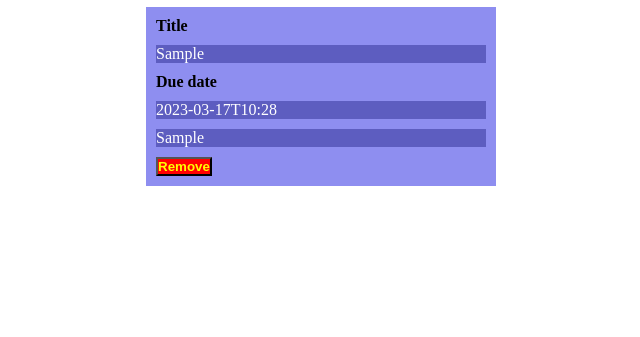
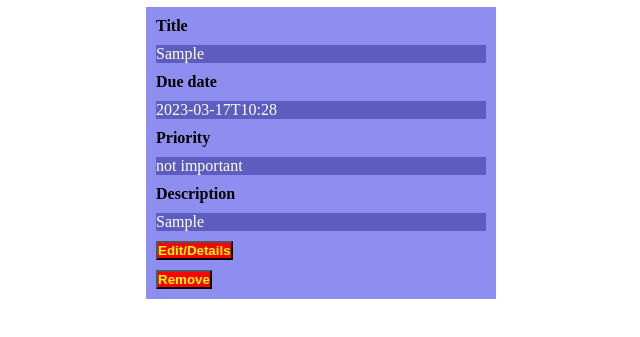
Before and after one commit to aleksandar-code/todoList, a website built with webpack: page src/index.html in a window 1280 px wide. Both pictures are taken after typing "Sample", "Sample", "Sample" into the empty fields and a click on the button "Add todo". Shown: the part 379-716 px from the top of the page, without its empty margins (319-959 px from the left). Built offline with nearby package versions, Linux system fonts and the light colour scheme.

Commit message:
Fix form value removal after submit

```diff
--- a/src/index.css
+++ b/src/index.css
@@ -82,7 +82,7 @@ button[type="submit"] {
   align-self: flex-start;
 }
 
-.details-todo {
+.edit-todo {
   background-color: red;
   color: yellow;
   font-weight: bold;
--- a/src/index.html
+++ b/src/index.html
@@ -25,7 +25,7 @@
           required
         />
         <label for="priority">Priority</label>
-        <select name="priority" id="priority" required>
+        <select name="priority" id="priority">
           <option value="not important">Not important</option>
           <option value="not urgent">Not urgent</option>
           <option value="important">Important</option>
--- a/src/index.js
+++ b/src/index.js
@@ -54,13 +54,6 @@ const removeTodo = (uuid, htmlElement) => {
   console.log(project.getTodoList());
 };
 
-// const showTodoDetails = (uuid, htmlElement) => {
-//   const project = getProject();
-//   console.log(htmlElement.children);
-//   const todo = project.getTodoWithUuid(uuid);
-//   htmlElement.innerHTML += `<p>${todo.description}</p>`;
-// };
-
 const viewTodo = (todo) => {
   const element = document.createElement("div");
   const todoBox = document.getElementById("todo-box");
@@ -68,16 +61,14 @@ const viewTodo = (todo) => {
   element.dataset.todoUuid = todo.getUuid();
   element.innerHTML = `<span>Title</span><p>${todo.getTitle()}</p><span>Due date</span><p>${
     todo.dueDate
-  }</p><p>${todo.description}</p><button class="remove-todo">Remove</button>`;
+  }</p><span>Priority</span><p>${todo.priority}</p><span>Description</span><p>${
+    todo.description
+  }</p><button class="edit-todo">Edit/Details</button><button class="remove-todo">Remove</button>`;
 
   element.lastChild.onclick = (e) => {
     removeTodo(e.composedPath()[1].dataset.todoUuid, e.composedPath()[1]);
   };
-  // element.children[2].onclick = (e) => {
-  //   console.log("show details");
-  //   showTodoDetails(e.composedPath()[1].dataset.todoUuid, e.composedPath()[1]);
-  // };
-  // <button class='details-todo'>Details</button>
+  // element.children[8] expand todo here
 
   todoBox.appendChild(element);
 };
@@ -89,6 +80,7 @@ const viewProject = () => {
   todos.forEach((todo) => {
     viewTodo(todo);
   });
+  console.log(project);
 };
 
 const formIsComplete = () => {
@@ -108,7 +100,8 @@ const getTodoValues = () => {
   const title = document.getElementById("title").value;
   const dueDate = document.querySelector("input[type=datetime-local]").value;
   const description = document.getElementById("description").value;
-  return [title, dueDate, description];
+  const priority = document.getElementById("priority").value;
+  return [title, dueDate, description, priority];
 };
 
 const addToProject = (e) => {
@@ -117,7 +110,8 @@ const addToProject = (e) => {
   project.createTodo(
     getTodoValues()[0],
     getTodoValues()[1],
-    getTodoValues()[2]
+    getTodoValues()[2],
+    getTodoValues()[3]
   );
 };
 
@@ -132,8 +126,8 @@ submitButton.addEventListener("click", (e) => {
   if (formIsComplete() === true) {
     addToProject(e);
     viewProject();
-    emptyForm();
   }
+  emptyForm();
 });
 
 const projectName = document.getElementById("project-name");
```
Also changed, not shown: dist/index.bundle.js, dist/index.html.
